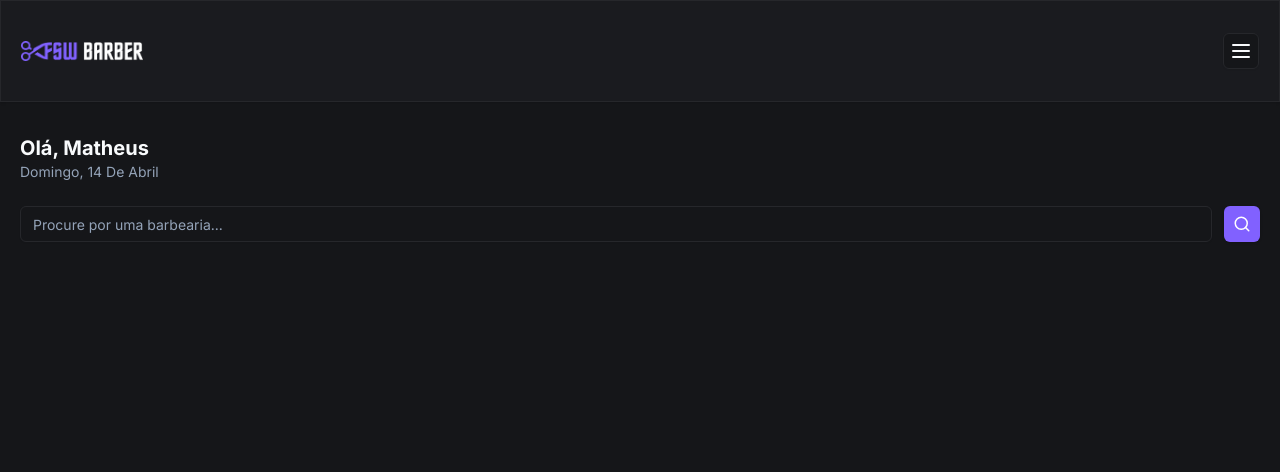
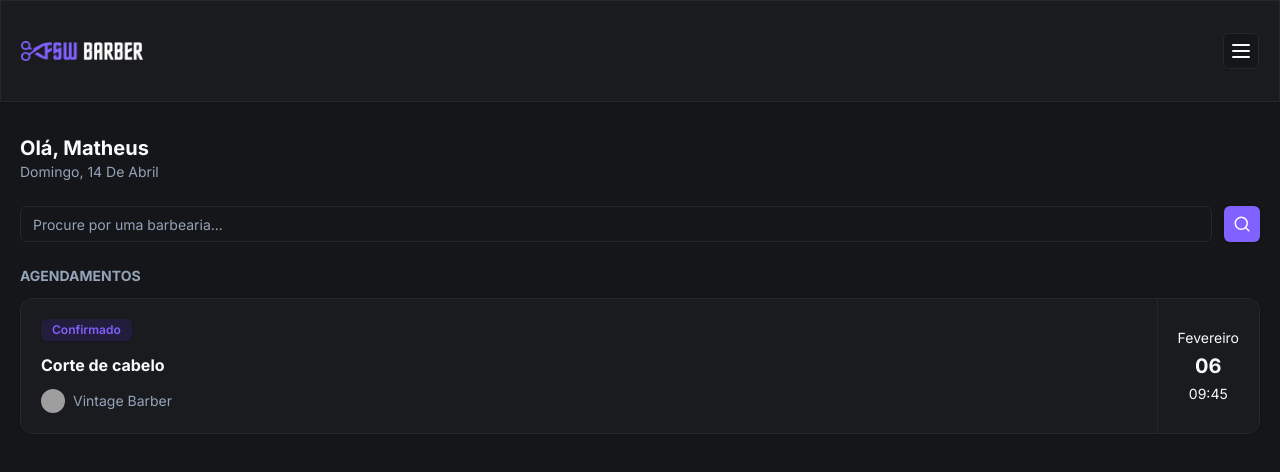
Before and after one commit to serafimmatheus/full-stack-week-barber, a Next.js app: page / in a window 1280 px wide. Shown: the top 472 px of the page. Built offline with nearby package versions, Linux system fonts and the light colour scheme; grey boxes are pictures that could not be loaded.

Commit message:
feat: add initial buking component

```diff
--- a/src/app/(home)/page.tsx
+++ b/src/app/(home)/page.tsx
@@ -1,6 +1,7 @@
 import { format } from 'date-fns'
 import { ptBR } from 'date-fns/locale/pt-BR'
 import { Search } from '../_components/search'
+import { BukingItem } from '../_components/buking-item'
 
 export default function Home() {
   return (
@@ -15,6 +16,13 @@ export default function Home() {
       <div className='pt-6'>
         <Search />
       </div>
+
+      <div className='pt-6'>
+        <h4 className='pb-3 uppercase text-sm text-muted-foreground font-bold'>
+          Agendamentos
+        </h4>
+        <BukingItem />
+      </div>
     </main>
   )
 }
--- /dev/null
+++ b/src/app/_components/buking-item.tsx
@@ -0,0 +1,37 @@
+import { Avatar, AvatarFallback, AvatarImage } from './ui/avatar'
+import { Badge } from './ui/badge'
+import { Card, CardContent } from './ui/card'
+
+export function BukingItem() {
+  return (
+    <Card>
+      <CardContent className='flex justify-between p-0'>
+        <div className='flex flex-col gap-3 py-5 pl-5'>
+          <Badge className='bg-[#221c3d] text-primary hover:bg-[#221c3d] w-fit'>
+            Confirmado
+          </Badge>
+
+          <h2 className='font-bold'>Corte de cabelo</h2>
+
+          <div className='flex items-center gap-2'>
+            <Avatar className='size-6'>
+              <AvatarImage
+                src='https://utfs.io/f/c97a2dc9-cf62-468b-a851-bfd2bdde775f-16p.png'
+                alt='avatar'
+              />
+              <AvatarFallback>A</AvatarFallback>
+            </Avatar>
+
+            <h3 className='text-sm text-muted-foreground'>Vintage Barber</h3>
+          </div>
+        </div>
+
+        <div className='flex flex-col items-center justify-center border-l border-secondary py-5 px-5 gap-1'>
+          <p className='text-sm'>Fevereiro</p>
+          <p className='text-xl font-bold'>06</p>
+          <p className='text-sm'>09:45</p>
+        </div>
+      </CardContent>
+    </Card>
+  )
+}
```
